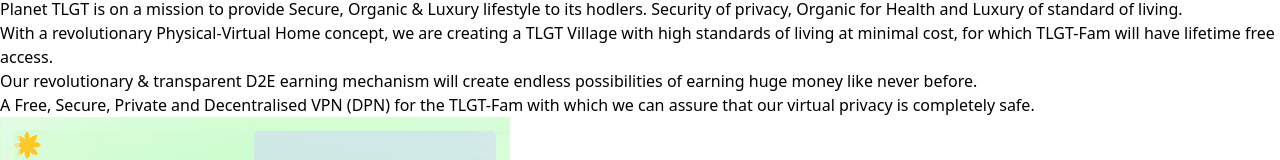
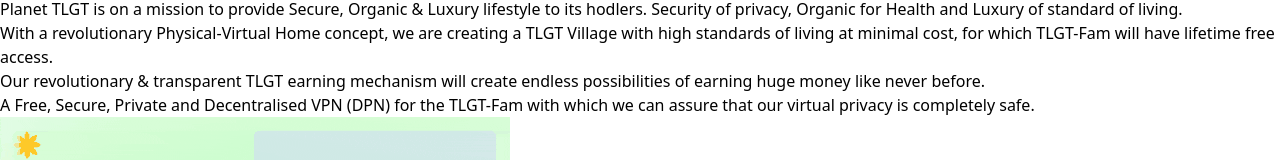
Before and after one commit to cooldude1598/Planet-TLGT, a React (Vite) app: page / in a window 1280 px wide. Shown: the part 749-909 px from the top of the page. Built offline with nearby package versions, Linux system fonts and the light colour scheme.

Commit message:
Just minor update

```diff
--- a/src/partials/About.jsx
+++ b/src/partials/About.jsx
@@ -21,7 +21,7 @@
           </h2>
           <p class="text-xl mt-1 px-4 pt-4 text-gray-500">Planet TLGT is on a mission to provide <span className="bg-clip-text text-gray-800">Secure, Organic & Luxury</span> lifestyle to its hodlers. Security of privacy, Organic for Health and Luxury of standard of living.</p>
           <p class="text-xl mt-2 px-4 text-gray-500">With a revolutionary <span className="bg-clip-text text-gray-800">Physical-Virtual Home</span> concept, we are creating a <span className="bg-clip-text text-gray-800">TLGT Village</span> with high standards of living at minimal cost, for which TLGT-Fam will have lifetime free access.</p>
-          <p class="text-xl mt-2 px-4 text-gray-500">Our revolutionary & transparent <span className="bg-clip-text text-gray-800">D2E</span> earning mechanism will create endless possibilities of earning huge money like never before.</p>
+          <p class="text-xl mt-2 px-4 text-gray-500">Our revolutionary & transparent <span className="bg-clip-text text-gray-800">TLGT</span> earning mechanism will create endless possibilities of earning huge money like never before.</p>
           <p class="text-xl mt-2 px-4 text-gray-500">A <span className="bg-clip-text text-gray-800">Free, Secure, Private and Decentralised VPN (DPN)</span> for the TLGT-Fam with which we can assure that our virtual privacy is completely safe.</p>
 
         </div>
```
